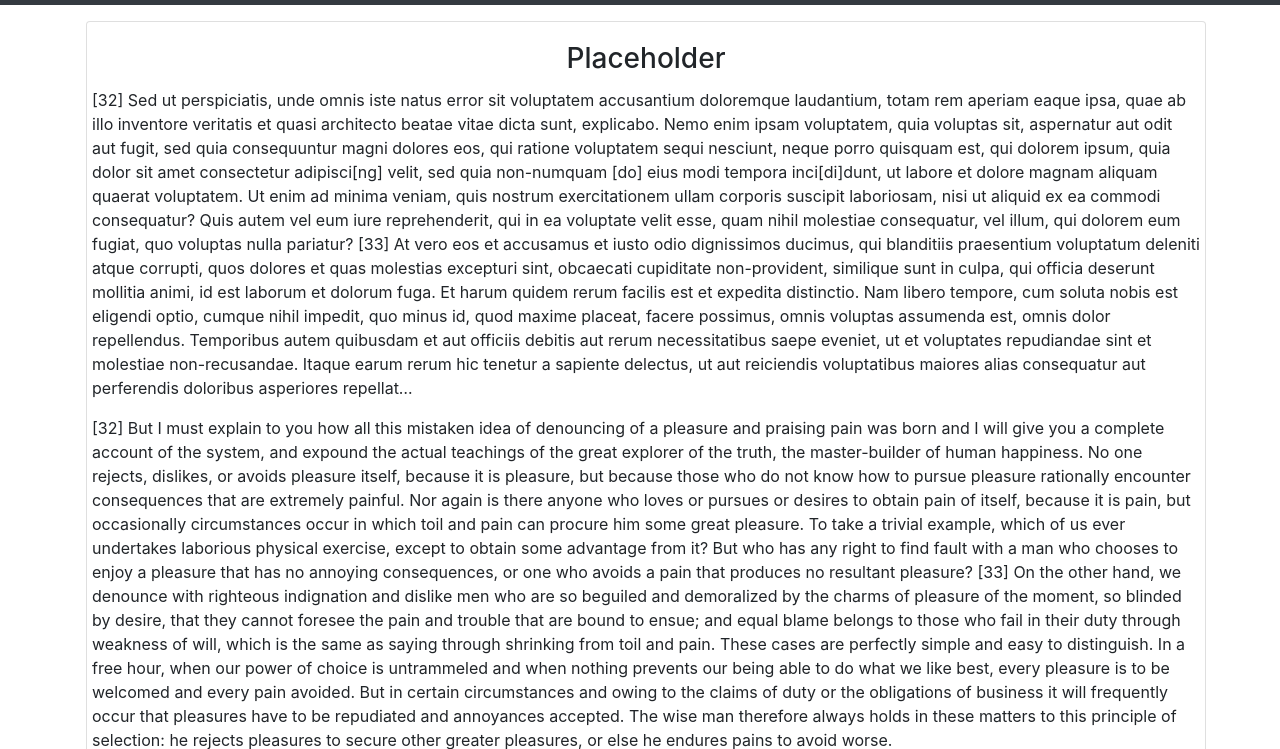
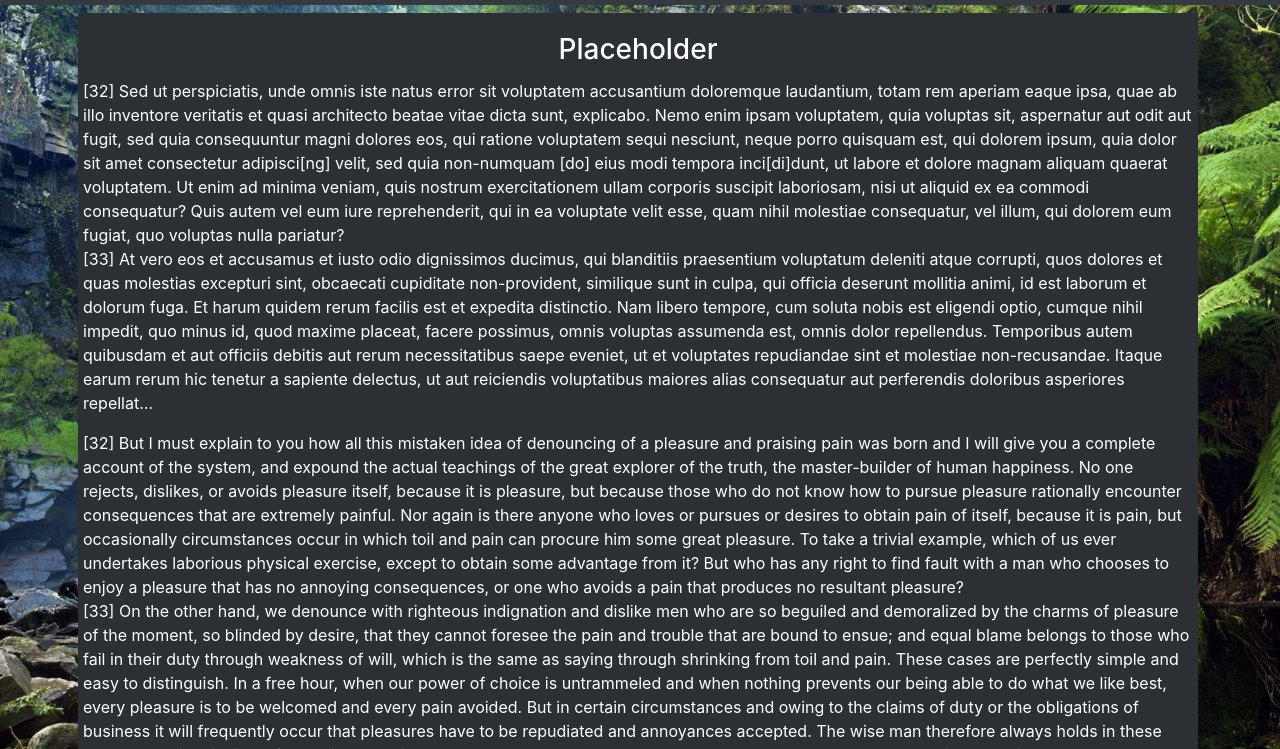
Before and after one commit to HellaGayBot/HellaGayBot.github.io, a plain HTML site: page index.html in a window 1280 px wide. Shown: the part 51-800 px from the top of the page. Drawn offline with nearby package versions, Linux system fonts and the light colour scheme.

Commit message:
iknicemayb

```diff
--- a/index.html
+++ b/index.html
@@ -25,17 +25,17 @@
       </div>
     </nav>
     </header>
-
+    <div class="imgback">
       <div class="container">
         <div class="row">
-        <div class="col-sm-4 p-3 mb-2 col-md-offset-5">
-          <div class="card" style="width: 70rem;">
-            <div class="card-body">
+          <div class="col-sm-3 p-2 mb-1 col-md-offset-5">
+            <div class="card border-0" style="width: 70rem; height: 56.5rem">
+              <div class="card-body colol">
                 <div class="row">
                   <h3 class="card-title col-centered">Placeholder</h3>
-                <p class="card-text">[32] Sed ut perspiciatis, unde omnis iste natus error sit voluptatem accusantium doloremque laudantium, totam rem aperiam eaque ipsa, quae ab illo inventore veritatis et quasi architecto beatae vitae dicta sunt, explicabo. Nemo enim ipsam voluptatem, quia voluptas sit, aspernatur aut odit aut fugit, sed quia consequuntur magni dolores eos, qui ratione voluptatem sequi nesciunt, neque porro quisquam est, qui dolorem ipsum, quia dolor sit amet consectetur    adipisci[ng] velit, sed quia non-numquam [do] eius modi tempora inci[di]dunt, ut labore et dolore magnam aliquam quaerat voluptatem. Ut enim ad minima veniam, quis nostrum exercitationem ullam corporis suscipit laboriosam, nisi ut aliquid ex ea commodi consequatur? Quis autem vel eum iure reprehenderit, qui in ea voluptate velit esse, quam nihil molestiae consequatur, vel illum, qui dolorem eum fugiat, quo voluptas nulla pariatur?
+                  <p class="card-text">[32] Sed ut perspiciatis, unde omnis iste natus error sit voluptatem accusantium doloremque laudantium, totam rem aperiam eaque ipsa, quae ab illo inventore veritatis et quasi architecto beatae vitae dicta sunt, explicabo. Nemo enim ipsam voluptatem, quia voluptas sit, aspernatur aut odit aut fugit, sed quia consequuntur magni dolores eos, qui ratione voluptatem sequi nesciunt, neque porro quisquam est, qui dolorem ipsum, quia dolor sit amet consectetur    adipisci[ng] velit, sed quia non-numquam [do] eius modi tempora inci[di]dunt, ut labore et dolore magnam aliquam quaerat voluptatem. Ut enim ad minima veniam, quis nostrum exercitationem ullam corporis suscipit laboriosam, nisi ut aliquid ex ea commodi consequatur? Quis autem vel eum iure reprehenderit, qui in ea voluptate velit esse, quam nihil molestiae consequatur, vel illum, qui dolorem eum fugiat, quo voluptas nulla pariatur?<br>
                   [33] At vero eos et accusamus et iusto odio dignissimos ducimus, qui blanditiis praesentium voluptatum deleniti atque corrupti, quos dolores et quas molestias excepturi sint, obcaecati cupiditate non-provident, similique sunt in culpa, qui officia deserunt mollitia animi, id est laborum et dolorum fuga. Et harum quidem rerum facilis est et expedita distinctio. Nam libero tempore, cum soluta nobis est eligendi optio, cumque nihil impedit, quo minus id, quod maxime placeat, facere possimus, omnis voluptas assumenda est, omnis dolor repellendus. Temporibus autem quibusdam et aut officiis debitis aut rerum necessitatibus saepe eveniet, ut et voluptates repudiandae sint et molestiae non-recusandae. Itaque earum rerum hic tenetur a sapiente delectus, ut aut reiciendis voluptatibus maiores alias consequatur aut perferendis doloribus asperiores repellat…</p>
-                <p class="card-text">[32] But I must explain to you how all this mistaken idea of denouncing of a pleasure and praising pain was born and I will give you a complete account of the system, and expound the actual teachings of the great explorer of the truth, the master-builder of human happiness. No one rejects, dislikes, or avoids pleasure itself, because it is pleasure, but because those who do not know how to pursue pleasure rationally encounter consequences that are extremely painful. Nor again is there anyone who loves or pursues or desires to obtain pain of itself, because it is pain, but occasionally circumstances occur in which toil and pain can procure him some great pleasure. To take a trivial example, which of us ever undertakes laborious physical exercise, except to obtain some advantage from it? But who has any right to find fault with a man who chooses to enjoy a pleasure that has no annoying consequences, or one who avoids a pain that produces no resultant pleasure?
+                  <p class="card-text">[32] But I must explain to you how all this mistaken idea of denouncing of a pleasure and praising pain was born and I will give you a complete account of the system, and expound the actual teachings of the great explorer of the truth, the master-builder of human happiness. No one rejects, dislikes, or avoids pleasure itself, because it is pleasure, but because those who do not know how to pursue pleasure rationally encounter consequences that are extremely painful. Nor again is there anyone who loves or pursues or desires to obtain pain of itself, because it is pain, but occasionally circumstances occur in which toil and pain can procure him some great pleasure. To take a trivial example, which of us ever undertakes laborious physical exercise, except to obtain some advantage from it? But who has any right to find fault with a man who chooses to enjoy a pleasure that has no annoying consequences, or one who avoids a pain that produces no resultant pleasure? <br>
                   [33] On the other hand, we denounce with righteous indignation and dislike men who are so beguiled and demoralized by the charms of pleasure of the moment, so blinded by desire, that they cannot foresee the pain and trouble that are bound to ensue; and equal blame belongs to those who fail in their duty through weakness of will, which is the same as saying through shrinking from toil and pain. These cases are perfectly simple and easy to distinguish. In a free hour, when our power of choice is untrammeled and when nothing prevents our being able to do what we like best, every pleasure is to be welcomed and every pain avoided. But in certain circumstances and owing to the claims of duty or the obligations of business it will frequently occur that pleasures have to be repudiated and annoyances accepted. The wise man therefore always holds in these matters to this principle of selection: he rejects pleasures to secure other greater pleasures, or else he endures pains to avoid worse.
                   </p>
                   <a href="https://www.google.co.uk/search?q=waterfall+background&rlz=1C1NDCM_enGB738GB738&source=lnms&tbm=isch&sa=X&ved=0ahUKEwj9vPmHvYXdAhUHXMAKHWA4BcQQ_AUICigB&biw=1745&bih=885" class="btn btn-primary col-centered">Button</a>
@@ -45,6 +45,7 @@
           </div>
         </div>
       </div>
+    </div>
   </body>
 
 </html>
--- a/main.css
+++ b/main.css
@@ -2,3 +2,23 @@
     float: none;
     margin: 0 auto;
 }
+.imgback {
+  background-image: url(niceback1.jpg);
+
+  background-size: cover;
+}
+
+.nicecol{
+  background-image: url(bakcol.jpg);
+
+  background-size: cover;
+}
+
+.colol{
+  background-color:	#2c2f33;
+  color: #ffffff;
+}
+
+.co{
+  color: #2c2f33;
+}
```
Also changed, not shown: back1.jpg (added), bakcol.jpg (added), niceback1.jpg (added). Lines whose indentation alone changed are shown as unchanged.
